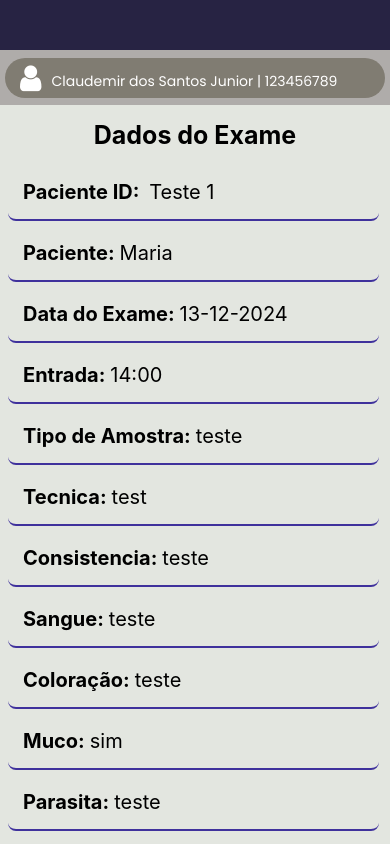
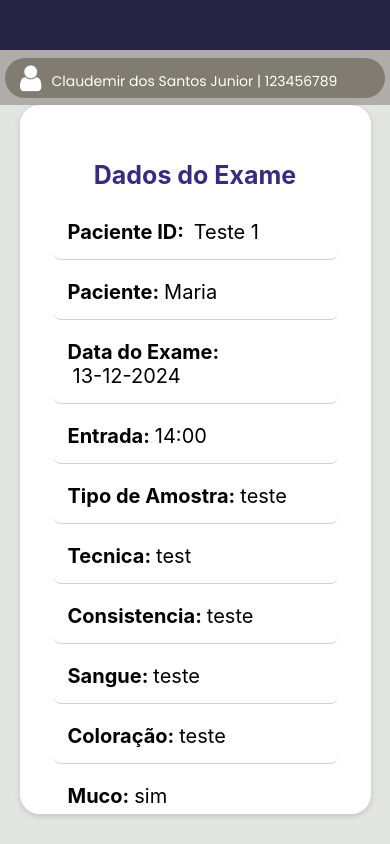
Before and after one commit to Claudemir786/Biomed-Parasitologia-App-Mobile, a React Native app: screen /Laudo in a window 390 px wide. Built offline with nearby package versions, Linux system fonts and the light colour scheme.

Commit message:
mudança de layout tela laudo e verificação de campos de input em cadastro exame

```diff
--- a/package.json
+++ b/package.json
@@ -22,7 +22,7 @@
     "react-native-chart-kit": "^6.12.0",
     "react-native-safe-area-context": "~5.6.0",
     "react-native-screens": "~4.16.0",
-    "react-native-svg": "15.12.1",
+    "react-native-svg": "^15.12.1",
     "react-native-web": "0.21.0"
   },
   "devDependencies": {
--- a/src/Components/Cadastro/CadastroInput.js
+++ b/src/Components/Cadastro/CadastroInput.js
@@ -1,7 +1,7 @@
 import {Text, View, StyleSheet, TextInput} from 'react-native'
 
 //função das inputs que recebem o titulo e o placeholder caso queria edita-lo
-export default function CadastroInput({titulo = "default", placeholder = "Digite aqui", tipoTeclado}){
+export default function CadastroInput({titulo = "default", placeholder = "Digite aqui", tipoTeclado, campo}){
 
     return(
         <View style={styles.container}>
@@ -9,6 +9,7 @@ export default function CadastroInput({titulo = "default", placeholder = "Digite
             <Text style={styles.titulo}>{titulo}</Text>
             <TextInput
                 style={styles.input}
+                onChangeText={campo}
                 placeholder={placeholder}
                 keyboardType={tipoTeclado} //usada para mudar o tipo de teclado caso queira
             />
--- a/src/Pages/CadastroExame.js
+++ b/src/Pages/CadastroExame.js
@@ -1,4 +1,4 @@
-import { Text, View, StyleSheet, TouchableOpacity, SafeAreaView, ScrollView } from 'react-native'
+import { Text, View, StyleSheet, TouchableOpacity, SafeAreaView, ScrollView, Alert } from 'react-native'
 import Cabecalho from '../Components/Cabecalho/Cabecalho'
 import CadastroInput from '../Components/Cadastro/CadastroInput'
 import Botao from '../Components/BotaoPadrao'
@@ -8,10 +8,24 @@ import DateTimePicker from '@react-native-community/datetimepicker'
 import { useState } from 'react';
 
 export default function CadastroExame({ navigation }) {
+  //Hora e data
   const [data, setData] = useState(new Date());
   const [mostrar, setMostrar] = useState(false);
   const [hora, setHora] = useState(new Date());
   const [mostrarH, setMostrarH] = useState(false);
+
+  //Campos de texto
+  const [nomeP,setNomeP] = useState("");
+  const [tipoAmostra,setTipoAmostra] = useState("");
+  const [tecnica,setTecnica] = useState("");
+  const [consistencia,setConsistencia] = useState("");
+  const [sangue,setSangue] = useState("");
+  const [coloracao,setColoracao] = useState("");
+  const [muco,setMuco] = useState("");
+  const [parasita,setParasita] = useState("");
+  const [aluno,setAluno] = useState("");
+  const [professor,setProfessor] = useState("");
+
 
   const aoSelecionar = (event, dataSelecionada) => {
     setMostrar(false);
@@ -27,8 +41,21 @@ export default function CadastroExame({ navigation }) {
     }
   };
 
+  const verificaCampos = () => {
+
+    if(!data || !hora || !nomeP || !tecnica || !tipoAmostra || !consistencia || !sangue || !coloracao || !muco || !parasita || !aluno || !professor  ){
+      console.log("os campos não foram digitados: ")
+      alert("Preencha todos os campos antes de enviar")
+
+    }else{
+      console.log("os campos foram digitados corretamente")
+
+
+    }
+
+  }
   return (
-    <SafeAreaView style={styles.container}>
+    <View style={styles.container}>
       <Cabecalho local1={() => navigation.goBack()} />
 
       <ScrollView style={styles.body} showsVerticalScrollIndicator={false}>
@@ -37,7 +64,7 @@ export default function CadastroExame({ navigation }) {
         <View style={styles.box}>
           <Text style={styles.title}>Cadastro de Exame</Text>
 
-          <CadastroInput  titulo='Nome paciente' />
+          <CadastroInput  titulo='Nome paciente' campo={setNomeP}/>
 
           <Text style={styles.subTitle}>Entrada</Text>
           <TouchableOpacity onPress={() => setMostrarH(true)} style={styles.input}>
@@ -55,22 +82,24 @@ export default function CadastroExame({ navigation }) {
             <DateTimePicker value={data} mode="date" display="default" onChange={aoSelecionar} />
           )}
 
-          <CadastroInput titulo='Tipo de amostra' />
-          <CadastroInput titulo='Técnica utilizada' />
-          <CadastroInput titulo='Consistência' />
-          <CadastroInput titulo='Coloração' />
-          <CadastroInput titulo='Muco' />
-          <CadastroInput titulo='Sangue' />
-          <CadastroInput titulo='Parasita' />
-          <CadastroInput titulo='Responsável pelo exame' />
-          <CadastroInput titulo='Preceptor responsável' />
+          <CadastroInput titulo='Tipo de amostra' campo={setTipoAmostra}/>
+          <CadastroInput titulo='Técnica utilizada' campo={setTecnica}/>
+          <CadastroInput titulo='Consistência' campo={setConsistencia} />
+          <CadastroInput titulo='Coloração' campo={setColoracao} />
+          <CadastroInput titulo='Muco' campo={setMuco} />
+          <CadastroInput titulo='Sangue' campo={setSangue} />
+          <CadastroInput titulo='Parasita' campo={setParasita} />
+          <CadastroInput titulo='Responsável pelo exame' campo={setAluno} />
+          <CadastroInput titulo='Preceptor responsável'  campo={setProfessor}/>
 
-          <Botao corBotao='#382c81ff' corTexto='#fff' local={() => navigation.navigate('Laudo')} />
+
+          <Botao corBotao='#382c81ff' corTexto='#fff'
+           local={() => verificaCampos(nomeP,hora,data,tipoAmostra,tecnica,consistencia,coloracao,muco,sangue,parasita,aluno,professor)} />
         </View>
 
         <View style={{ marginBottom: 70 }}></View>
       </ScrollView>
-    </SafeAreaView>
+    </View>
   )
 }
 
@@ -107,7 +136,7 @@ const styles = StyleSheet.create({
     marginBottom: 20,
   },
   subTitle: {
-    fontSize: 18,
+    fontSize: 20,
     textAlign: 'center',
     marginBottom: 10,
     color: '#444',
@@ -126,3 +155,5 @@ const styles = StyleSheet.create({
     color: '#333',
   },
 });
+
+//depois verificar o tipo de fuso horario que o backend recebe e tranbsformar a data em uma string antes de enviar
--- a/src/Pages/Laudo.js
+++ b/src/Pages/Laudo.js
@@ -1,4 +1,4 @@
-import {View, Text, StyleSheet,SafeAreaView, ScrollView, FlatList} from 'react-native'
+import {View, Text, StyleSheet,SafeAreaView, ScrollView, FlatList, SafeAreaViewBase} from 'react-native'
 import Cabecalho from '../Components/Cabecalho/Cabecalho'
 import Botao from '../Components/BotaoPadrao'
 
@@ -74,14 +74,14 @@ const Lista = ({exame}) =>{
 export default function Laudo({navigation}){
 
     return(
-        <SafeAreaView style={styles.container}>
+        <View style={styles.container}>
             <Cabecalho local1={()=> navigation.navigate("TabNavigator")}/>
 
             <ScrollView style={styles.body}>
 
                 <View style={styles.titulo}>
 
-                    <Text style={{fontSize:25, fontWeight:'bold'}}>Dados do Exame</Text>
+                    <Text style={{fontSize:25, fontWeight:'bold', color:"#382c81ff"}}>Dados do Exame</Text>
 
                 </View>
 
@@ -90,31 +90,41 @@ export default function Laudo({navigation}){
                         data={dadosTeste}
                         keyExtractor={(item) => item.id}
                         renderItem={({item}) => <Lista exame={item} />}
+                        scrollEnabled={false}
 
                     />
 
-                <Botao titulo='EXCLUIR EXAME' corBotao='red' corTexto='#fff'/>
+                <Botao titulo='EXCLUIR' corBotao='#750202ff' corTexto='#fff'/>
                 <View style={{marginBottom:15}}></View>
-                <Botao titulo='EDITAR EXAME' corBotao='#0D6EFD' corTexto='#fff'/>
+                <Botao titulo='EDITAR' corBotao='#382c81ff' corTexto='#fff'/>
                 <View style={{marginBottom:80}}></View>
 
             </ScrollView>
-        </SafeAreaView>
+        </View>
     )
 }
 
 
 const styles = StyleSheet.create({
     container:{
-          flex:1,
+        flex:1,
         justifyContent:'center',
         alignItems:'center',
         backgroundColor:'#E3E6E0',
     },
     body:{
-         flex: 1,
-        backgroundColor:'#E3E6E0',
-        width:'100%'
+        backgroundColor: '#fff',
+        borderRadius: 20,
+        paddingVertical: 40,
+        paddingHorizontal: 25,
+        width: '90%',
+        alignSelf: 'center',
+        shadowColor: '#000',
+        shadowOffset: { width: 0, height: 2 },
+        shadowOpacity: 0.15,
+        shadowRadius: 6,
+        elevation: 5,
+        marginBottom: 30,
 
     },
     titulo:{
@@ -126,8 +136,8 @@ const styles = StyleSheet.create({
     linha:{
         flexDirection:'row',
         alignItems:'flex-start',
-        borderBottomWidth:2,
-        borderColor:'#3f319cff',
+        borderBottomWidth:1,
+        borderColor:'#d8cbcbff',
         marginBottom:5,
         padding:15,
         width:'95%',
```
Also changed, not shown: 1 other file (tests, documents, lock files or other folders).
